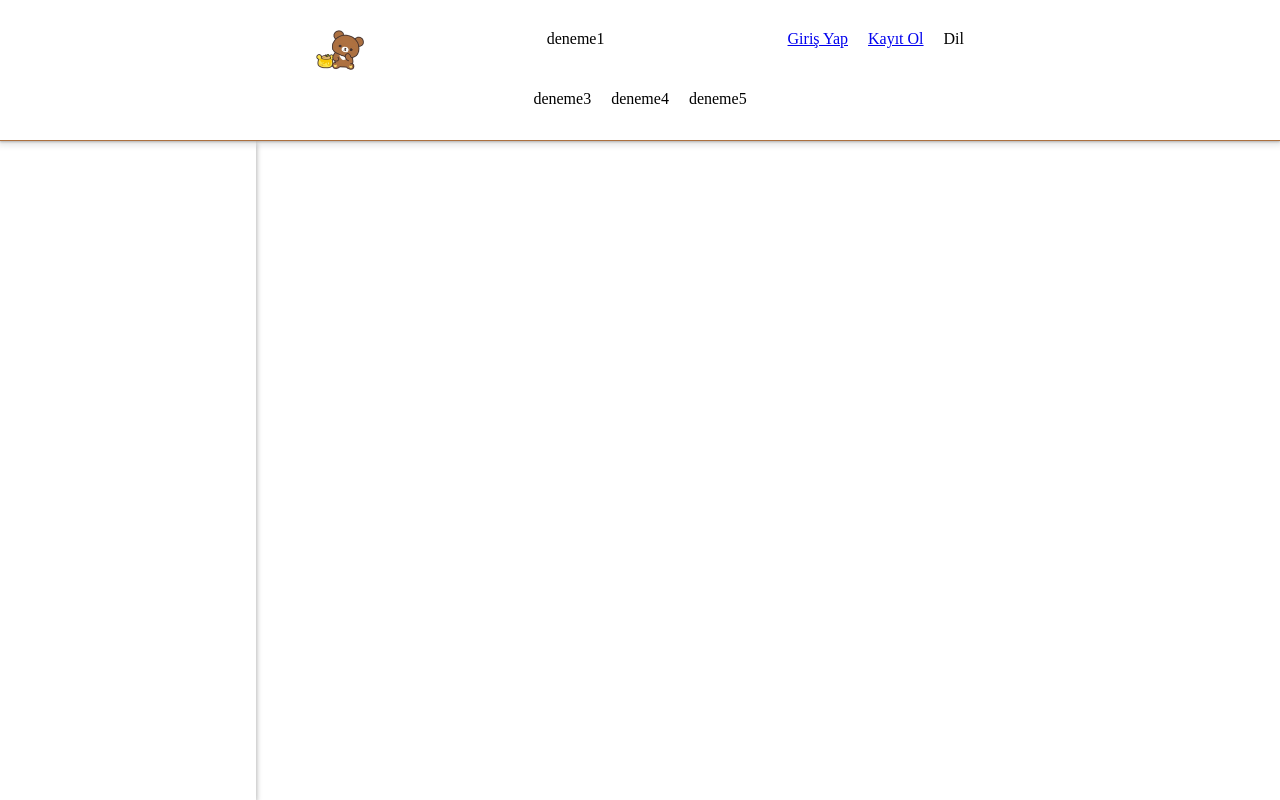
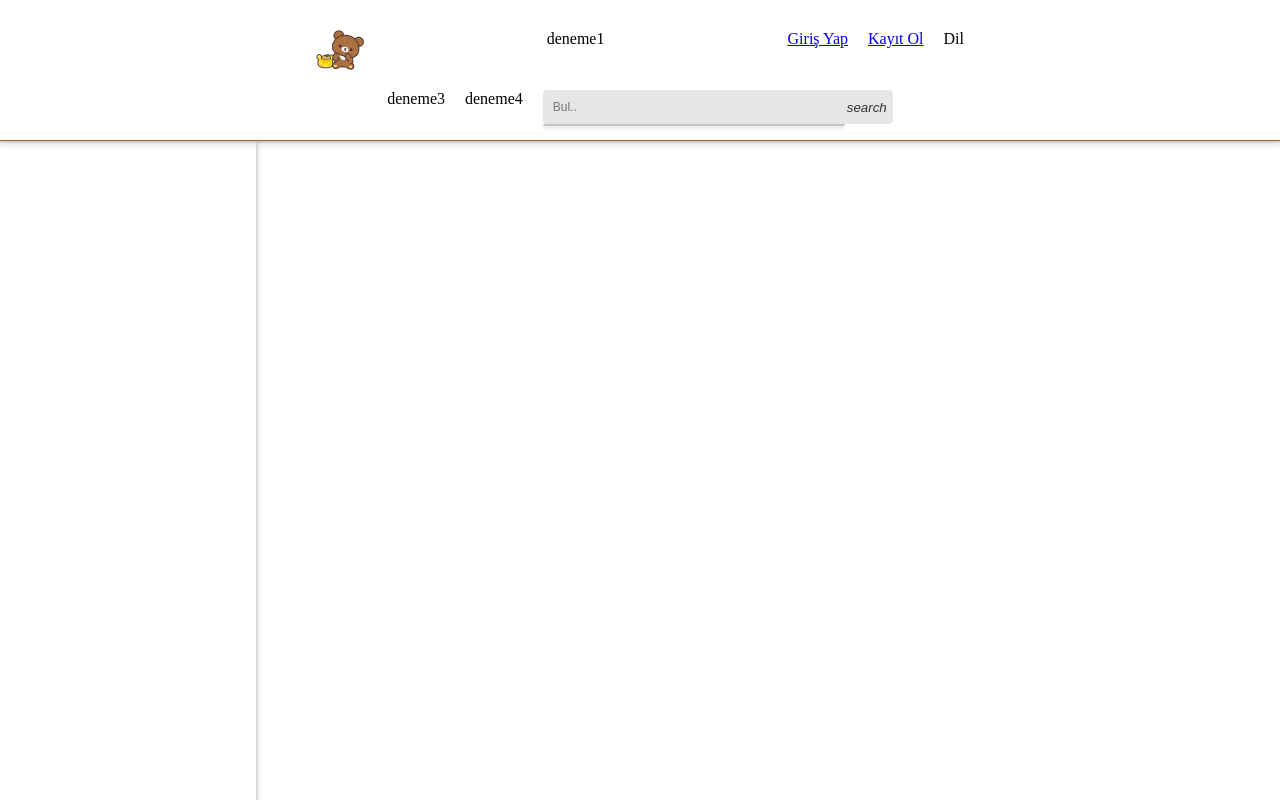
Before and after one commit to MorgarAkt/tatlisozluk, a Django app: page / in a window 1280 px wide. Run offline with Django 4.2, Linux system fonts and the light colour scheme; data that the repository does not hold is empty; parts of the project's set-up code (start-up, migrations or seed data) failed here and were passed over.

Commit message:
Search bar added.
Search bar added.

```diff
--- a/static/css/base.css
+++ b/static/css/base.css
@@ -1,9 +1,9 @@
 :root {
     --brown: #AC703F;
     --lightBrown: hsl(27, 46%, 16%);
-  }
+}
 
-body{
+body {
     margin: 0;
 }
 
@@ -15,7 +15,7 @@ main {
     top: 140px;
 }
 
-.header{
+.header {
     position: absolute;
     top: 0;
     left: 0;
@@ -30,7 +30,7 @@ main {
     z-index: 1000;
 }
 
-.nav-row{
+.nav-row {
     width: 100%;
     height: 60px;
     display: flex;
@@ -38,29 +38,92 @@ main {
     justify-content: center;
 }
 
-.nav-box{
+.nav-box {
     padding: 10px;
 }
 
-.search-box{
+.search-box {
     width: 30%;
     text-align: center;
 }
 
-#logo-img{
+#logo-img {
     width: auto;
     height: 100%;
     transform-origin: 100% 50%;
 }
 
-#userImage{
+#userImage {
     width: 50px;
     height: 50px;
     border-radius: 50%;
 }
 
+/* SEARCH-BAR */
+
+.search-container {
+    position: relative;
+}
+
+.search-input {
+    width: 300px;
+    padding: 10px;
+    border: none;
+    border-radius: 4px;
+    font-size: 12px;
+    background-color: #e6e6e6;
+    color: #333;
+    padding-right: 40px;
+}
+
+.search-input:focus {
+    outline: none;
+    box-shadow: 0 0 0 2px rgba(120, 70, 0, 0.4);
+    background-color: #f9f9f9;
+}
+
+.dropdown {
+    position: absolute;
+    top: 100%;
+    left: 0;
+    width: 300px;
+    background-color: #fff;
+    border: 1px solid #c6c6c6;
+    border-radius: 4px;
+    box-shadow: 0 2px 4px rgba(0, 0, 0, 0.2);
+    overflow-y: auto;
+    max-height: 200px;
+    z-index: 1;
+}
+
+.dropdown-item {
+    padding: 10px;
+    cursor: pointer;
+}
+
+.dropdown-item:hover {
+    background-color: #f9f9f9;
+}
+
+.search-button {
+    position: absolute;
+    top: 50%;
+    right: 0px;
+    transform: translateY(-50%);
+    background-color: #e6e6e6;
+    border: none;
+    cursor: pointer;
+    color: #333;
+}
+
+.search-button:hover {
+    background-color: #ddd;
+}
+
+/*  */
+
 @media (max-width: 630px) {
-    .nav-box{
+    .nav-box {
         font-size: 14px;
     }
 }
--- /dev/null
+++ b/static/js/handleSearch.js
@@ -0,0 +1,49 @@
+document.addEventListener('DOMContentLoaded', function () {
+    var searchInput = document.getElementsByClassName('search')[0];
+    var searchResults = document.getElementById('search-results');
+    var searchButton = document.getElementsByClassName('search-button')[0];
+
+    searchInput.addEventListener('input', async () => {
+        var query = searchInput.value;
+        if (query.trim() !== '') {
+            try {
+                var response = await fetch('/title/search?query=' + encodeURIComponent(query));
+                var data = await response.json();
+                var results = data.results;
+                console.log(results);
+                searchResults.innerHTML = '';
+                if (results.length > 0) {
+                    results.forEach(function (result) {
+                        const option = document.createElement('div');
+                        option.classList.add('dropdown-item');
+                        option.setAttribute('href', "/" + result.slug + '?titleId=' + result.id);
+                        option.addEventListener('click', () => {
+                            window.location = option.getAttribute('href');
+                        });
+
+                        option.textContent = result.name;
+                        searchResults.appendChild(option);
+                    });
+                    searchResults.style.display = 'block';
+                } else {
+                    searchResults.style.display = 'none';
+                }
+            } catch (error) {
+                console.error('Error:', error);
+            }
+        } else {
+            searchResults.style.display = 'none';
+        }
+    });
+
+    searchButton.addEventListener('click', () => {
+        var query = searchInput.value;
+        let searchResults = document.getElementById('search-results');
+        if (query.trim() !== '' && searchResults.children.length > 0) {
+            window.location = searchResults.children[0].getAttribute('href');
+        } else {
+            alert('Lütfen önce aramaya bir şeyler yazın!');
+        }
+    }
+    );
+});
--- a/templates/partials/_leftNavbar.html
+++ b/templates/partials/_leftNavbar.html
@@ -2,7 +2,7 @@
     {% for title in all_titles %}
     <div>
         <a class="list-group-item list-group-item-action" href="{% url 'title' slug=title.slug %}?titleId={{ title.id }}">
-            {{title.title_name|title}}
+            #{{title.title_name|title}}
         </a>
     </div>
         {% endfor %}
--- a/templates/partials/_navbar.html
+++ b/templates/partials/_navbar.html
@@ -4,22 +4,13 @@
     <nav class="nav-row">
         <div class="nav-box">
             <a href="/">
-                <img
-                    id="logo-img"
-                    src="{% static 'images/logo.png' %}"
-                    alt="tatlisozluk logo"
-                />
+                <img id="logo-img" src="{% static 'images/logo.png' %}" alt="tatlisozluk logo" />
             </a>
         </div>
         <div class="nav-box search-box">deneme1</div>
         {% if user.is_authenticated %}
         <div class="nav-box">
-            <img
-                id="userImage"
-                src="{{user.profile.image.url}}"
-                alt="profile pic"
-                srcset=""
-            />
+            <img id="userImage" src="{{user.profile.image.url}}" alt="profile pic" srcset="" />
         </div>
         <div class="nav-box">
             {{user.username|title}}
@@ -42,6 +33,14 @@
     <nav class="nav-row">
         <div class="nav-box">deneme3</div>
         <div class="nav-box">deneme4</div>
-        <div class="nav-box">deneme5</div>
-    </nav>
+        <div class="nav-box">
+            <div class="search-container">
+                <input type="text" class="search search-input" placeholder="Bul..">
+                <button class="search-button"><i class="material-icons">search</i></button>
+                <div id="search-results" class="dropdown"></div>
+            </div>
+        </div>
+</nav>
 </div>
+
+<script src="{% static 'js/handleSearch.js' %}"></script>
--- a/title/urls.py
+++ b/title/urls.py
@@ -5,6 +5,7 @@ from . import views
 urlpatterns = [
     path("", views.home, name="home"),
     path("<str:slug>", views.title, name="title"),
+    path("title/search", views.search, name="search"),
     path("title/new", views.createNewTitle, name="createNewTitle"),
     path("title/<int:title_id>/new-entry", views.createEntry, name="createEntry"),
     path("entry/<int:entry_id>/delete", views.deleteEntry, name="deleteEntry"),
--- a/title/views.py
+++ b/title/views.py
@@ -1,9 +1,13 @@
-from django.shortcuts import render
 from .models import Title, Entry
 from account.models import Profile
 from django.contrib.auth.decorators import login_required
-from django.shortcuts import redirect
+from django.shortcuts import render, redirect, get_object_or_404
 from django.utils.text import slugify
+from django.http import JsonResponse
+from fuzzywuzzy import fuzz
+import locale
+
+locale.setlocale(locale.LC_ALL, 'tr_TR.UTF-8')
 
 
 def home(request):
@@ -46,10 +50,11 @@ def saveTitle(request):
 
 def title(request, slug):
     title_id = request.GET.get('titleId')
+    try:
+        title = Title.objects.get(id=title_id)
+    except Title.DoesNotExist:
+        title = get_object_or_404(Title, id=title_id)
 
-
-    title = Title.objects.get(id=title_id)
-    print(title)
     if slug != title.slug:
         print("Slug is not equal to title slug")
         return redirect(title.get_absolute_url())
@@ -151,6 +156,7 @@ def editEntry(request, entry_id):
     entry.save()
     return redirect(entry.get_absolute_title_url())
 
+
 def changeEntry(request, title_id, entry_id):
     title = Title.objects.get(id=title_id)
 
@@ -161,3 +167,18 @@ def changeEntry(request, title_id, entry_id):
         profile = Profile.objects.get(user=user)
         entries_profiles_list.append({'entry':entry, 'profile':profile})
     return render(request, "title/title.html", {'title':title, 'entries_profiles':entries_profiles_list, 'change_entry_id':entry_id})
+
+
+def search(request):
+    if 'query' in request.GET:
+        query = request.GET['query']
+        titles = Title.objects.all()
+        results = []
+        for title in titles:
+            similarity = fuzz.ratio(query.lower(), title.title_name.lower())
+            results.append({'name': title.title_name, 'similarity': similarity, 'id': title.id, 'slug': title.slug})
+        results.sort(key=lambda x: x['similarity'], reverse=True)
+        results = results[:5]
+        return JsonResponse({'results': results})
+    else:
+        return redirect("/")
```
